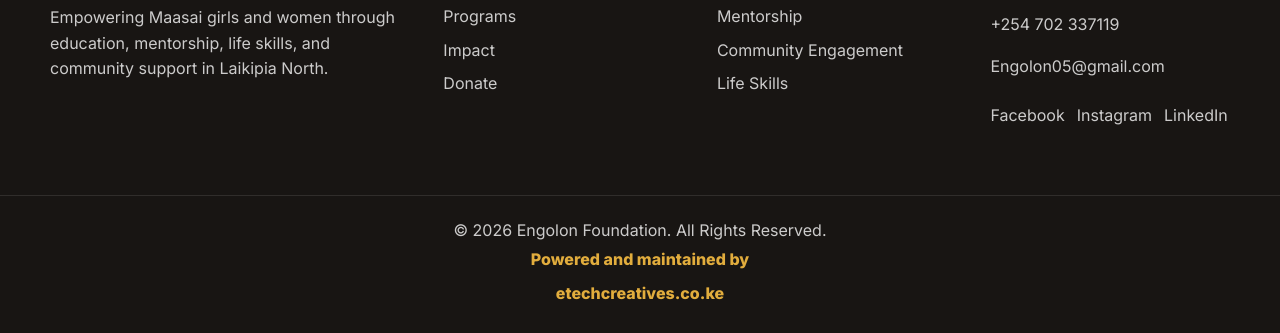
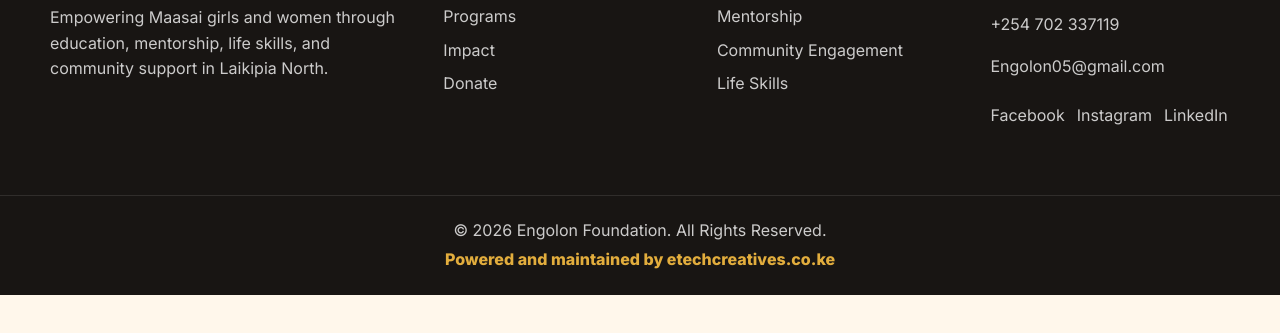
Before and after one commit to EdwardSalonikMosieny/Engolonfoundation, a website: page index.html in a window 1280 px wide. Shown: the part 7038-7371 px from the top of the page. After the commit the page ends 7333 px from the top, so only its background shows below. Drawn offline with nearby package versions, Linux system fonts and the light colour scheme.

Commit message:
Keep footer credit link inline

```diff
--- a/css/style.css
+++ b/css/style.css
@@ -1100,6 +1100,11 @@
   overflow-wrap: anywhere;
 }
 
+.footer-credit a {
+  display: inline;
+  margin: 0;
+}
+
 .reveal {
   opacity: 0;
   transform: translateY(20px);
```
